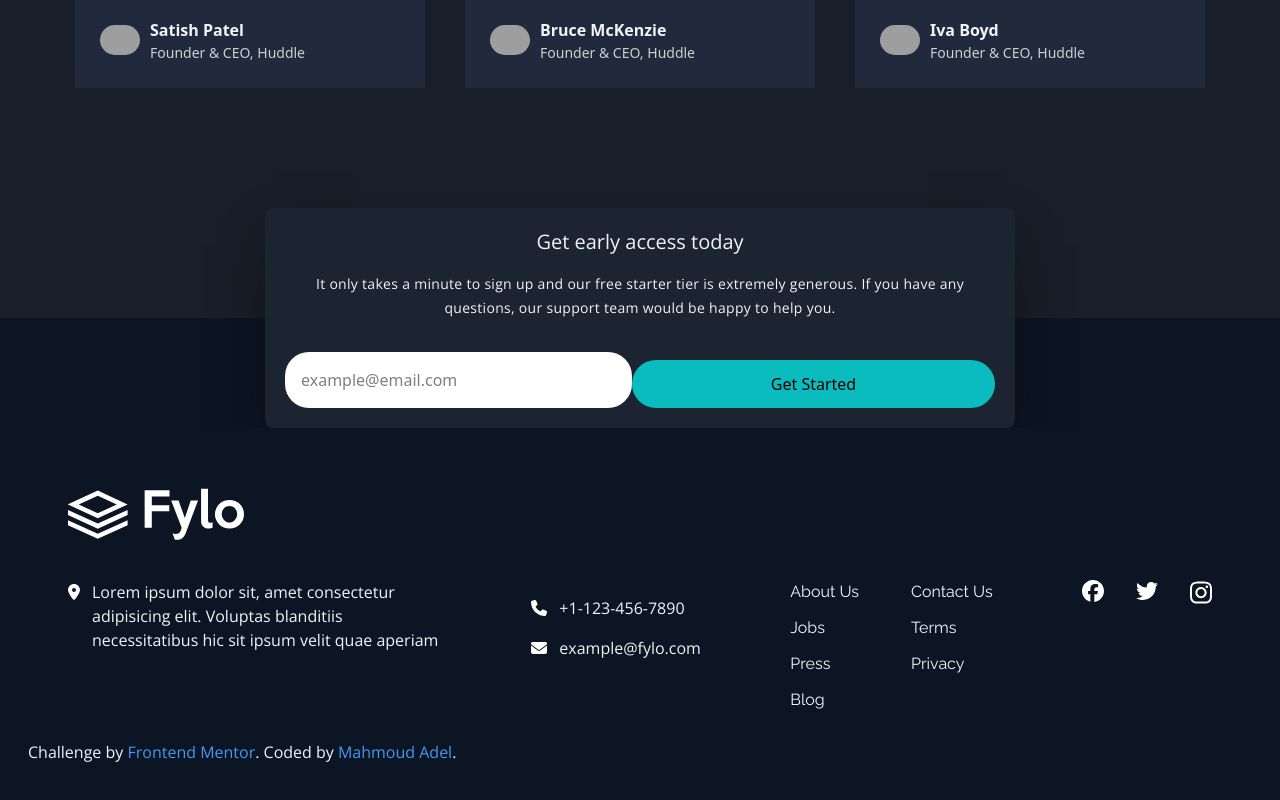
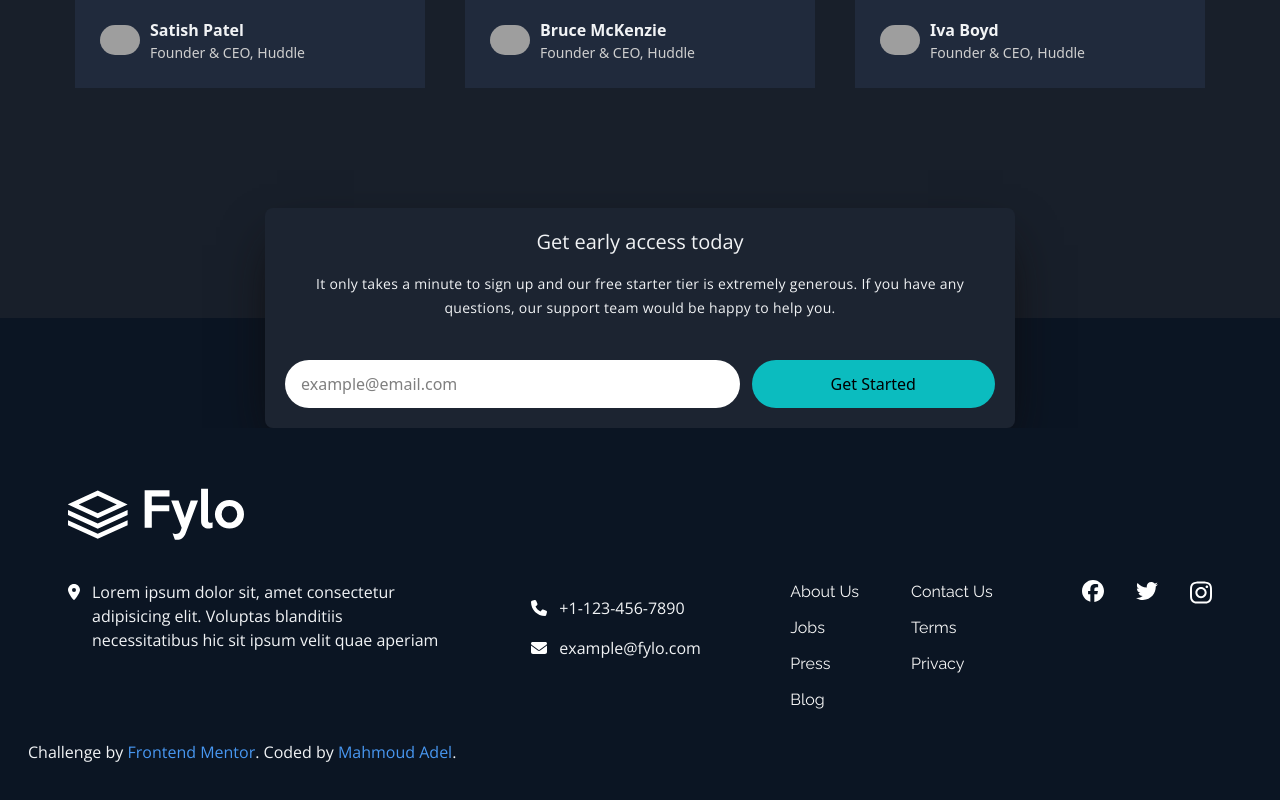
Before and after one commit to MahmoudAdel1112/Fylo_landing_page, a React (Vite) app: page / in a window 1280 px wide. Shown: the part 1989-2789 px from the top of the page. Built offline with nearby package versions, Linux system fonts and the light colour scheme; grey boxes are pictures that could not be loaded.

Commit message:
Add files via upload

```diff
--- a/src/App.jsx
+++ b/src/App.jsx
@@ -419,14 +419,14 @@ function App() {
               </div>
               <form
                 action=""
-                className="flex flex-col  sm:flex-row sm:justify-center px-5"
+                className="flex flex-col md:gap-3 sm:flex-row sm:justify-center px-5"
               >
                 <input
                   type="text"
-                  className="bg-white rounded-3xl px-4 sm:pr-25 py-3 mt-6 sm:mt-4"
+                  className="bg-white rounded-3xl px-4 sm:pr-25 py-3 mt-6 sm:mt-6 sm:w-[65%]"
                   placeholder="example@email.com"
                 />
-                <button className="bg-[#0bbcbf] rounded-4xl py-3 mt-6 xs:w-full mx-auto sm:px-10 sm:mx-0 hover:opacity-90 active:bg-[#5ec0c2]">
+                <button className="bg-[#0bbcbf] rounded-4xl mt-6 xs:w-full sm:w-[35%] sm:mx-0 hover:opacity-90 active:bg-[#5ec0c2]">
                   Get Started
                 </button>
               </form>
```
